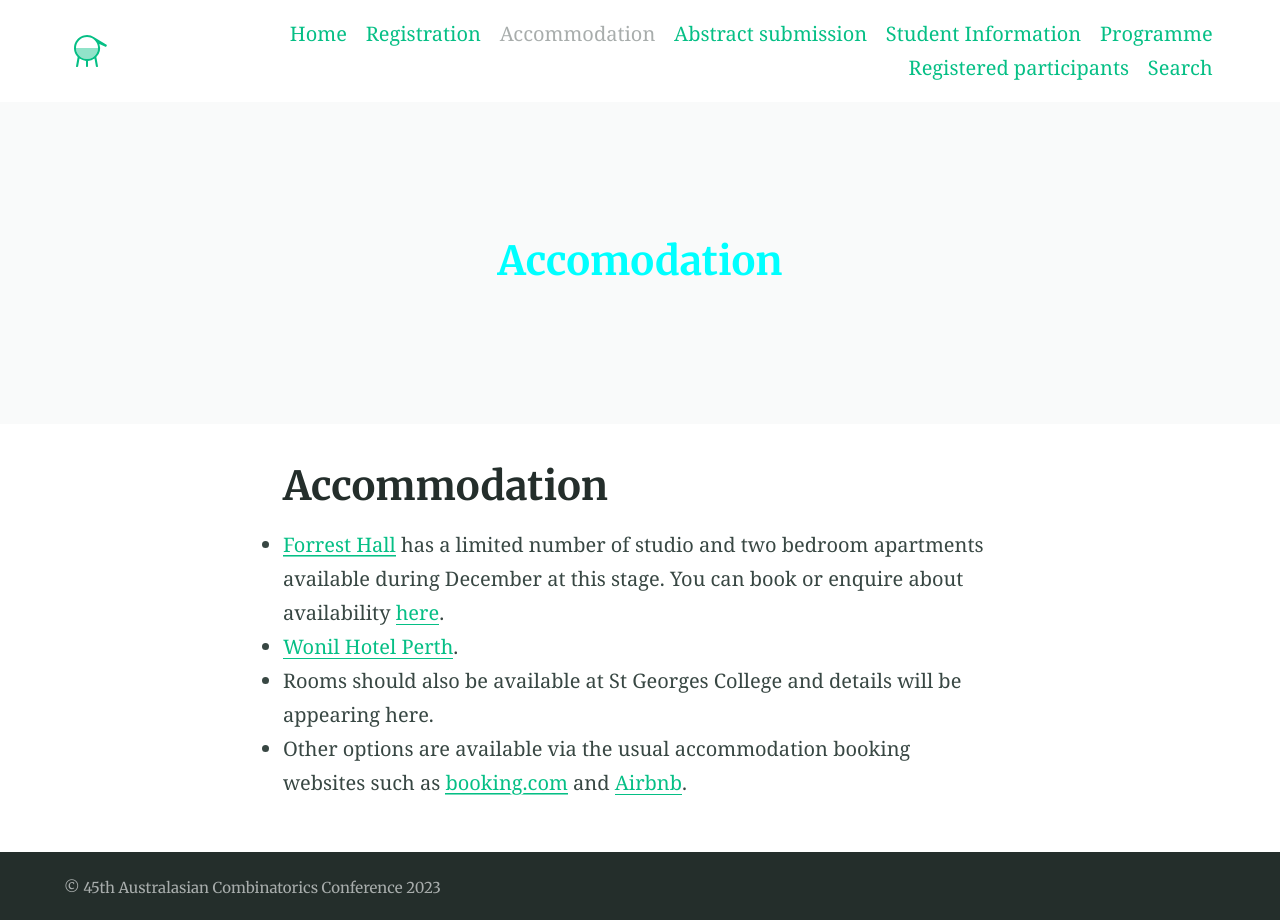
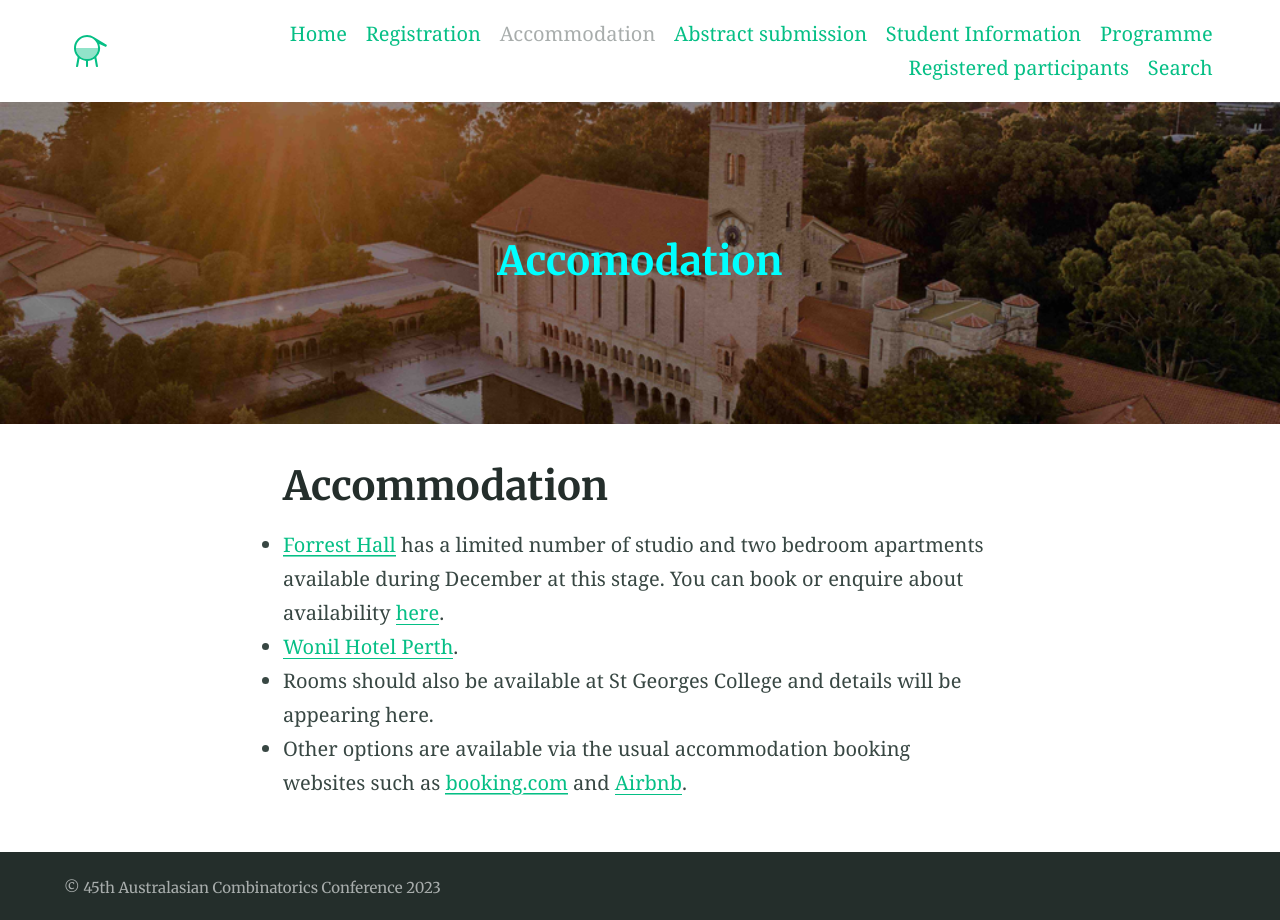
Before and after one commit to 45ACC/45ACC.github.io, a Jekyll site: the page built from accommodation.md, in a window 1280 px wide. Built offline with Jekyll 4.4.1, drawn with Linux system fonts in a browser that asks for light colours.

Commit message:
Update accommodation.md

```diff
--- a/accommodation.md
+++ b/accommodation.md
@@ -2,7 +2,7 @@
 title: Accommodation
 feature_text: |
   # <span style="color:cyan">Accomodation</span>
-feature_image: "sunrise.png"
+feature_image: "https://45acc.github.io/sunrise.png"
 excerpt: "Accommodation"
 aside: false
 ---
```
